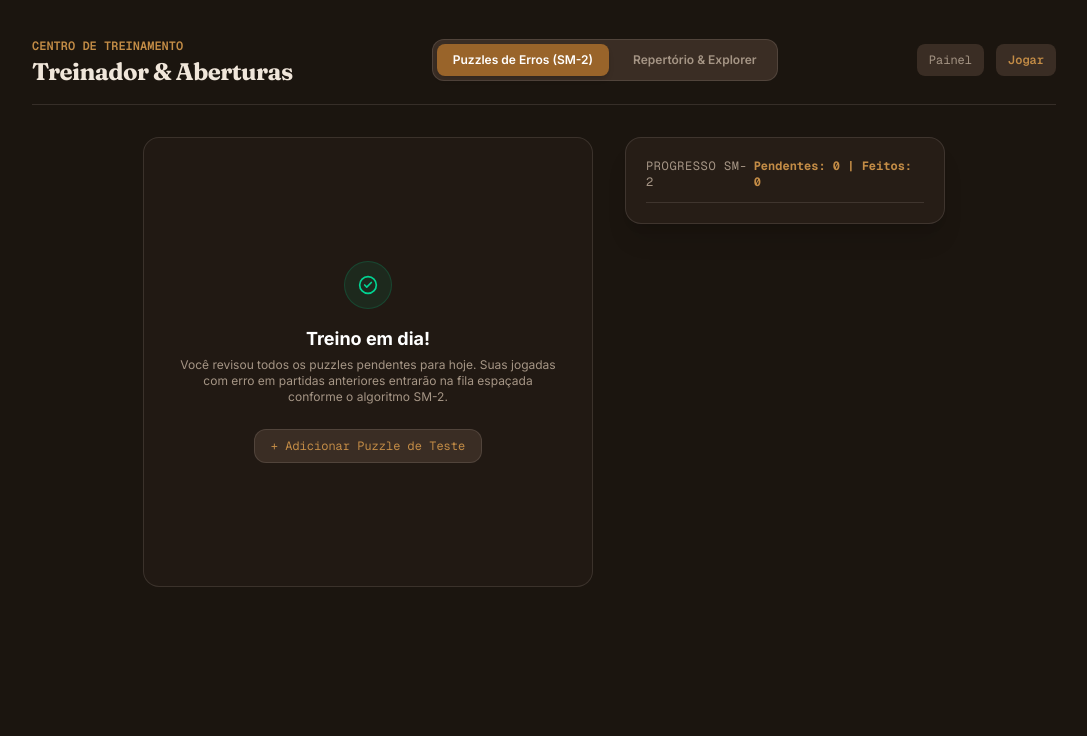
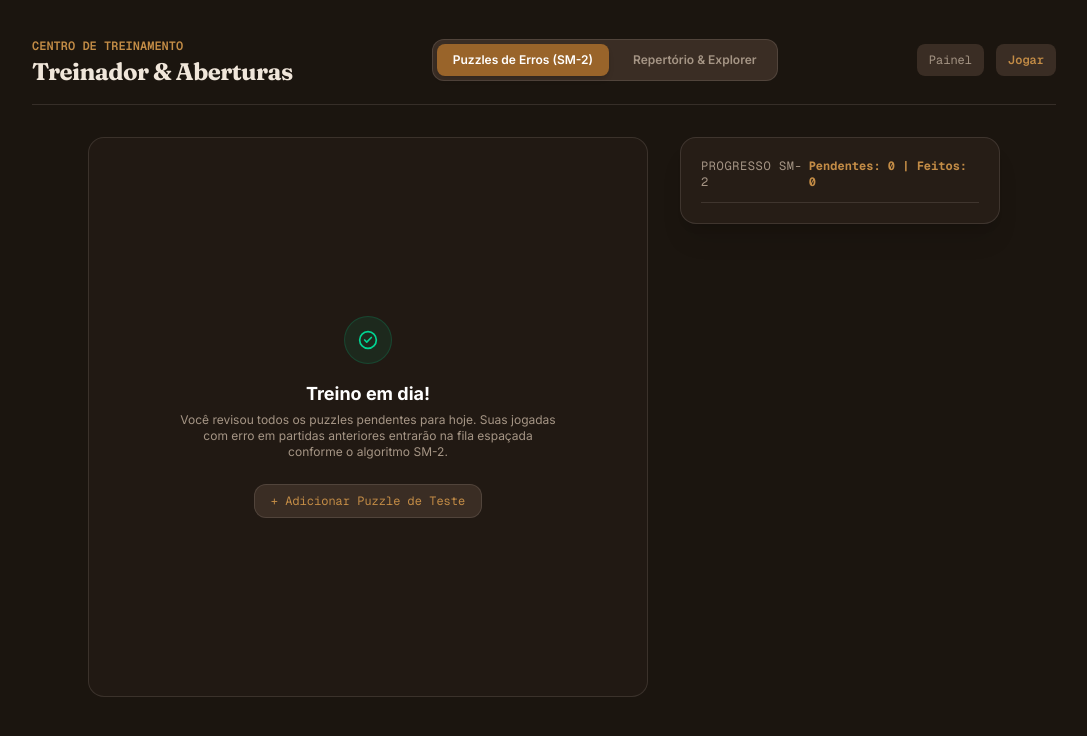
Before and after one commit to EmiyaKiritsugu3/en_passant, a Next.js app: page /train in a window 1280 px wide. Shown: the top 736 px of the page, without its empty margins (96-1183 px from the left). Built offline with nearby package versions, Linux system fonts and the light colour scheme.

Commit message:
fix(layout): give board columns definite width on train/library/punishment
w-full + lg/md:w-auto left the Board div (width:100%) with an
indefinite parent, collapsing chessground to a tiny board. Use
flex-1 + min-w-0 + max-w-[560px] like the arena.

```diff
--- a/app/library/page.tsx
+++ b/app/library/page.tsx
@@ -439,7 +439,7 @@ export default function LibraryPage() {
 
               {/* Board + Moves Navigator */}
               <div className="flex flex-col md:flex-row gap-6 items-start">
-                <div className="flex flex-col items-center gap-3 w-full md:w-auto">
+                <div className="flex flex-col items-center gap-3 w-full md:flex-1 md:min-w-0 md:max-w-[560px]">
                   <Board
                     fen={replayGame.fen()}
                     orientation="white"
--- a/app/train/page.tsx
+++ b/app/train/page.tsx
@@ -366,7 +366,7 @@ export default function TrainPage() {
       {mainTab === "sm2" && (
         <div className="w-full max-w-5xl flex flex-col lg:flex-row gap-8 items-start justify-center">
           {/* Board column */}
-          <div className="flex flex-col items-center gap-4 w-full lg:w-auto">
+          <div className="flex flex-col items-center gap-4 w-full lg:flex-1 lg:min-w-0 lg:max-w-[560px]">
             {currentCard ? (
               <>
                 <div className="flex justify-between items-center w-full max-w-[560px] text-xs font-mono text-noir-muted">
@@ -556,7 +556,7 @@ export default function TrainPage() {
           {/* Main workspace for Openings */}
           <div className="flex flex-col lg:flex-row gap-8 items-start justify-center">
             {/* Board */}
-            <div className="flex flex-col items-center gap-4 w-full lg:w-auto">
+            <div className="flex flex-col items-center gap-4 w-full lg:flex-1 lg:min-w-0 lg:max-w-[560px]">
               <div className="flex justify-between items-center w-full max-w-[560px] text-xs font-mono text-noir-muted">
                 <span>
                   Linha: <strong className="text-bronze">{activeLine.name}</strong>
--- a/app/trainer/punishment/page.tsx
+++ b/app/trainer/punishment/page.tsx
@@ -145,7 +145,7 @@ export default function PunishmentPage() {
       </div>
 
       <div className="w-full max-w-5xl flex flex-col lg:flex-row gap-8 items-start justify-center">
-        <div className="flex flex-col items-center gap-4 w-full lg:w-auto">
+        <div className="flex flex-col items-center gap-4 w-full lg:flex-1 lg:min-w-0 lg:max-w-[560px]">
           <div className="text-xs font-mono text-noir-muted w-full max-w-[560px]">
             Erro preto: <strong className="text-rose-400">{drill.opponentMistakeSan}</strong>
             {" · "}Gatilho: {drill.triggerType}
```
